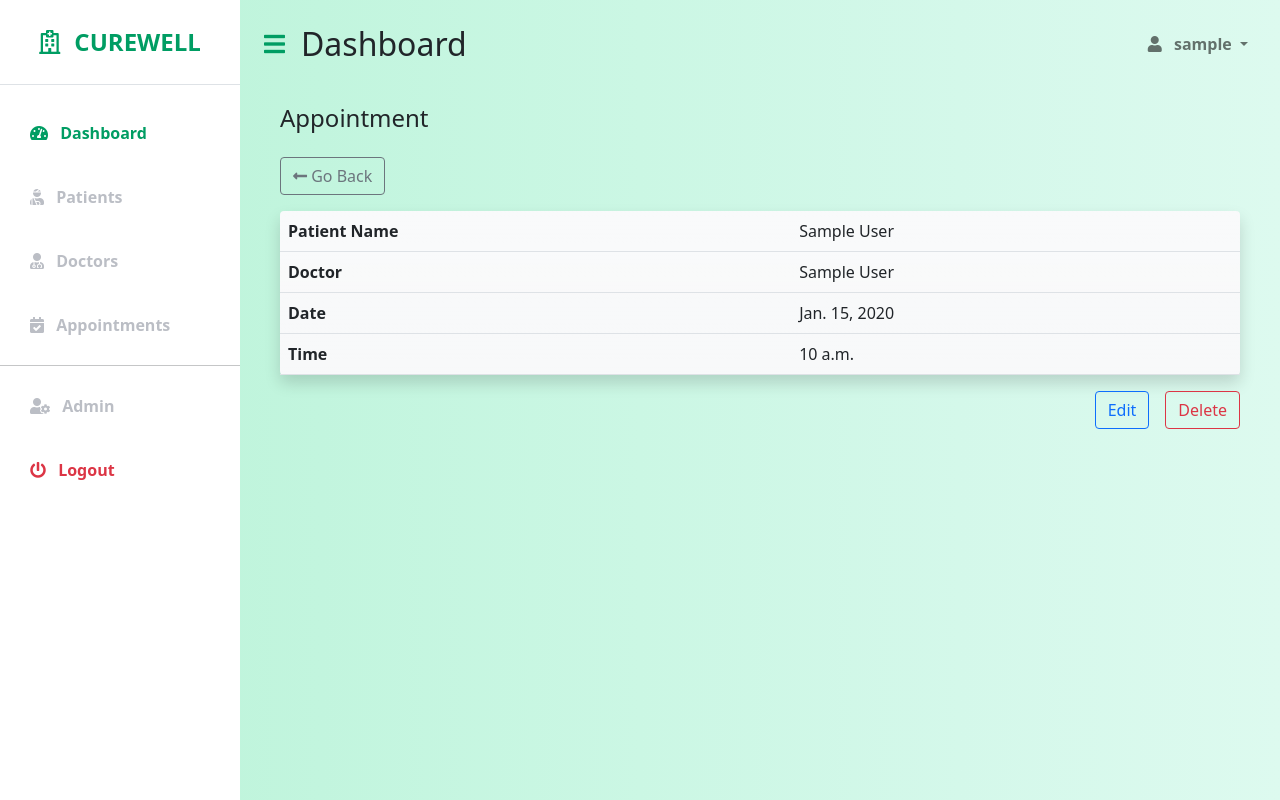
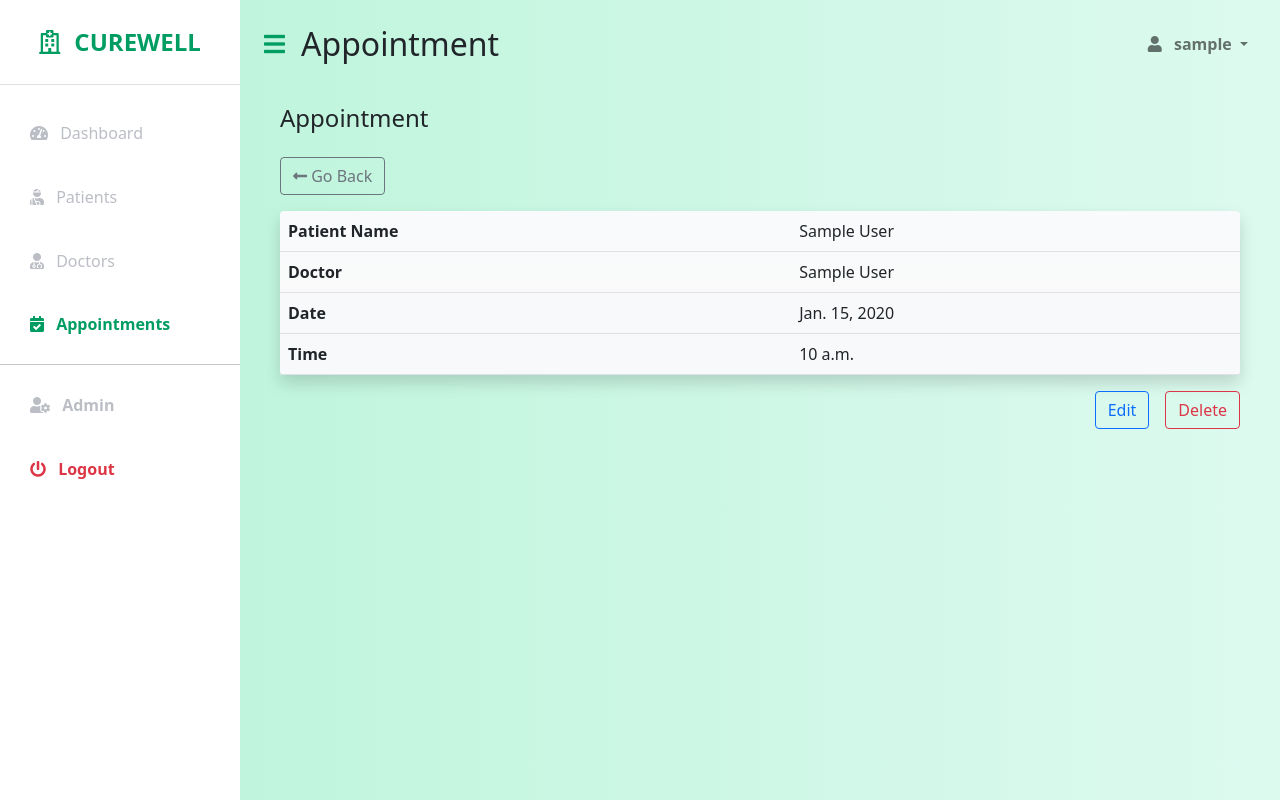
Before and after one commit to Curewell-Homeo-Clinic/admin-system, a Django app: page /appointment/1/ in a window 1280 px wide. Run offline with Django 3.2, Linux system fonts and the light colour scheme; a user stored in the database is signed in; tables that the repository leaves empty hold one stand-in row (values such as "Sample post"); some libraries are stand-ins or nearby versions.

Commit message:
chore: dashboard and sidebar active states configured

```diff
--- a/patients/views.py
+++ b/patients/views.py
@@ -27,6 +27,7 @@ def dashboard(request):
         'total_patients': Patient.objects.all().count(),
         'total_appointments': Appointment.objects.all().count(),
         'total_doctors': Doctor.objects.all().count(),
+        'active': 'dashboard'
     }
     return render(request, 'dashboard/dashboard.html', context)
 
@@ -52,7 +53,7 @@ def patient_list(request):
         else:
             patients = get_patient()
 
-    context = {'patients': patients}
+    context = {'patients': patients, 'active': 'patient'}
     return render(request, 'patients/patient_list.html', context=context)
 
 
@@ -67,7 +68,8 @@ def patient_detail(request, pk):
     context = {
         'patient': patient,
         'patient_edit': f'/admin/patients/patient/{patient.id}/change',
-        'patient_delete': f'/admin/patients/patient/{patient.id}/delete'
+        'patient_delete': f'/admin/patients/patient/{patient.id}/delete',
+        'active': 'patient'
     }
     return render(request, 'patients/patient_detail.html', context)
 
@@ -94,7 +96,7 @@ def appointment_list(request):
         else:
             appointments = get_appointment()
 
-    context = {'appointments': appointments}
+    context = {'appointments': appointments, 'active': 'appointment'}
     return render(request, 'appointments/appointments_list.html', context)
 
 
@@ -107,13 +109,12 @@ def appointment_detail(request, pk):
         cache.set(pk, appointment)
 
     context = {
-        'appointment':
-        appointment,
+        'appointment': appointment,
         'appointment_edit':
         f'/admin/patients/appointment/{appointment.id}/change',
         'appointment_delete':
-        f'/admin/patients/appointment/{appointment.id}/delete'
+        f'/admin/patients/appointment/{appointment.id}/delete',
+        'active': 'appointment'
     }
 
-    print(appointment)
     return render(request, 'appointments/appointment_detail.html', context)
--- a/templates/components/navbar.html
+++ b/templates/components/navbar.html
@@ -2,7 +2,7 @@
 	<div class="d-flex align-items-center">
 		<!-- <i class="fas fa-align-left primary-text fs-4 me-3" id="menu-toggle"></i> -->
 		<i class="fas fa-bars fa-align-left primary-text fs-4 me-3" id="menu-toggle"></i>
-		<h2 class="fs-2 m-0">Dashboard</h2>
+		<h2 class="fs-2 m-0" style="text-transform: capitalize;">{{ active }}</h2>
 	</div>
 
 	<button class="navbar-toggler" type="button" data-bs-toggle="collapse" data-bs-target="#navbarSupportedContent"
--- a/templates/components/sidebar.html
+++ b/templates/components/sidebar.html
@@ -4,22 +4,51 @@
 		Curewell
 	</div>
 	<div class="list-group list-group-flush my-3">
+		{% if active == 'dashboard' %}
 		<a href="/" class="list-group-item list-group-item-action bg-transparent second-text active">
 			<i class="fas fa-tachometer-alt me-2"></i>
 			Dashboard
 		</a>
-		<a href="/patients/" class="list-group-item list-group-item-action bg-transparent second-text fw-bold">
+		{% else %}
+		<a href="/" class="list-group-item list-group-item-action bg-transparent second-text">
+			<i class="fas fa-tachometer-alt me-2"></i>
+			Dashboard
+		</a>
+		{% endif %}
+		{% if active == 'patient' %}
+		<a href="/patients/" class="list-group-item list-group-item-action bg-transparent second-text fw-bold active">
 			<i class="fas fa-user-injured me-2"></i>
 			Patients
 		</a>
-		<a href="/doctors/" class="list-group-item list-group-item-action bg-transparent second-text fw-bold">
+		{% else %}
+		<a href="/patients/" class="list-group-item list-group-item-action bg-transparent second-text">
+			<i class="fas fa-user-injured me-2"></i>
+			Patients
+		</a>
+		{% endif %}
+		{% if active == 'doctors' %}
+		<a href="/doctors/" class="list-group-item list-group-item-action bg-transparent second-text fw-bold active">
 			<i class="fas fa-user-md me-2"></i>
 			Doctors
 		</a>
-		<a href="/appointments/" class="list-group-item list-group-item-action bg-transparent second-text fw-bold">
+		{% else %}
+		<a href="/doctors/" class="list-group-item list-group-item-action bg-transparent second-text">
+			<i class="fas fa-user-md me-2"></i>
+			Doctors
+		</a>
+		{% endif %}
+		{% if active == 'appointment' %}
+		<a href="/appointments/"
+			class="list-group-item list-group-item-action bg-transparent second-text fw-bold active">
 			<i class="fas fa-calendar-check me-2"></i>
 			Appointments
 		</a>
+		{% else %}
+		<a href="/appointments/" class="list-group-item list-group-item-action bg-transparent second-text">
+			<i class="fas fa-calendar-check me-2"></i>
+			Appointments
+		</a>
+		{% endif %}
 		<hr class="dropdown-divider" />
 		<a href="/admin/" class="list-group-item list-group-item-action bg-transparent second-text fw-bold">
 			<i class="fas fa-user-cog me-2"></i>
```
Also changed, not shown: templates/dashboard/dashboard.html (+5 -3 lines).
